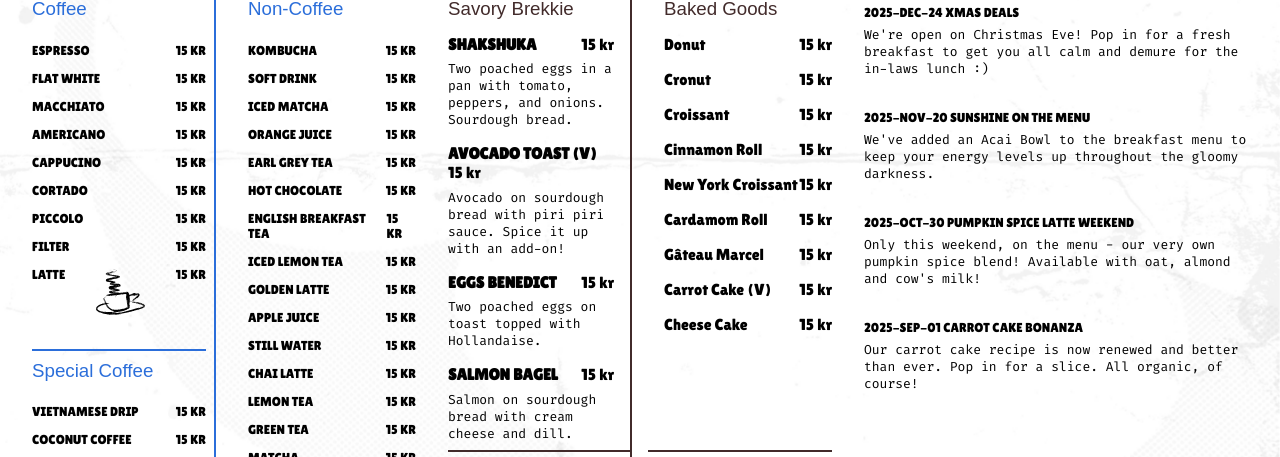
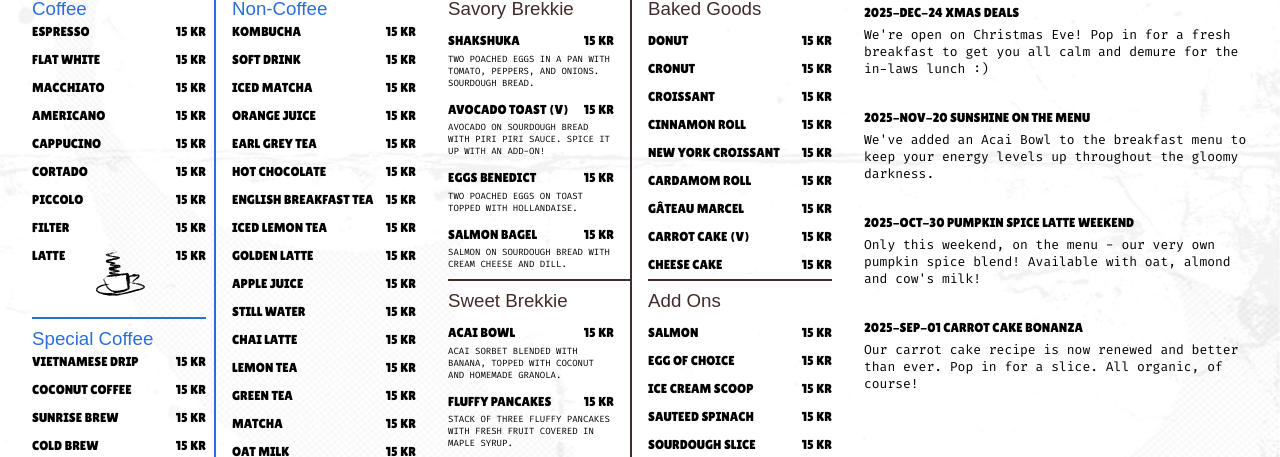
Before and after one commit to mariabhai/Implementation-av-design, a plain HTML site: page index.html in a window 1280 px wide. Shown: the part 188-645 px from the top of the page. Drawn offline with Linux system fonts and the light colour scheme; a web font is replaced by a local one.

Commit message:
grub uppercase

```diff
--- a/scss/_main.scss
+++ b/scss/_main.scss
@@ -53,7 +53,7 @@ main {
     border-top: 2px solid #2B6EDA;
     padding-top: 0.5em;
     margin-top: 0.5em;
-    margin-bottom: 0em;
+    margin-bottom: -1em;
 
     &:first-child {
       border-top: none;
@@ -65,6 +65,7 @@ main {
             width: 50px;
             height: 50px;
             align-items: center;
+            margin-bottom: -1em;
           }
 
   ul {
@@ -100,6 +101,15 @@ main {
     margin-bottom: -0.5em;
     margin-top: 0.5em;
   }
+ul li {
+    .item-name {
+      font-family: 'Lilita One', sans-serif;
+    text-transform: uppercase;
+    font-size: small;
+  }
+  .item-desc {
+    text-transform: none;
+  }
 
   .columns [class*="column"] {
     &:nth-child(1),
@@ -112,7 +122,7 @@ main {
     &:nth-child(2),
     &:nth-child(4) {
       border-top: 2px solid #422B2B;
-      padding-left: 1em; /* HEEEEJ Added padding on the other side! */
+      padding-left: 0em; /* HEEEEJ Added padding on the other side! */
     }
   }
 }
@@ -131,13 +141,14 @@ main {
           flex-direction: column;
           gap: 1em;
 
+
           &:first-child {
             padding-right: 1em;
-
+            padding-left: 0em;
           }
 
           &:last-child {
-            padding-left: 1em;
+            padding-left: 0em;
 
           }
 
@@ -146,7 +157,6 @@ main {
             list-style: none;
             margin: 0;
             padding: 0;
-
 
             li {
               padding: 0.5em 0;
@@ -162,7 +172,7 @@ main {
                 .item-name {
                   font-family: 'Lilita One', sans-serif;
                   text-transform: uppercase;
-                  font-weight: bold;
+                  font-size: small;
                   order: 1;
                   flex: 0 0 auto;
                 }
@@ -172,7 +182,7 @@ main {
                   order: 3;
                   margin-top: 0.5em;
                   font-family: 'Fira Code', sans-serif;
-                  font-size: small;
+                  font-size: xx-small;
                 }
 
                 .item-price {
@@ -189,6 +199,7 @@ main {
     .item-name {
       font-family: 'Lilita One', sans-serif;
       text-transform: uppercase;
+
     }
 
     .item-price {
@@ -197,7 +208,7 @@ main {
   }
 }
 
-      }
+}
 
 
 
```
Also changed, not shown: css/style.css.
